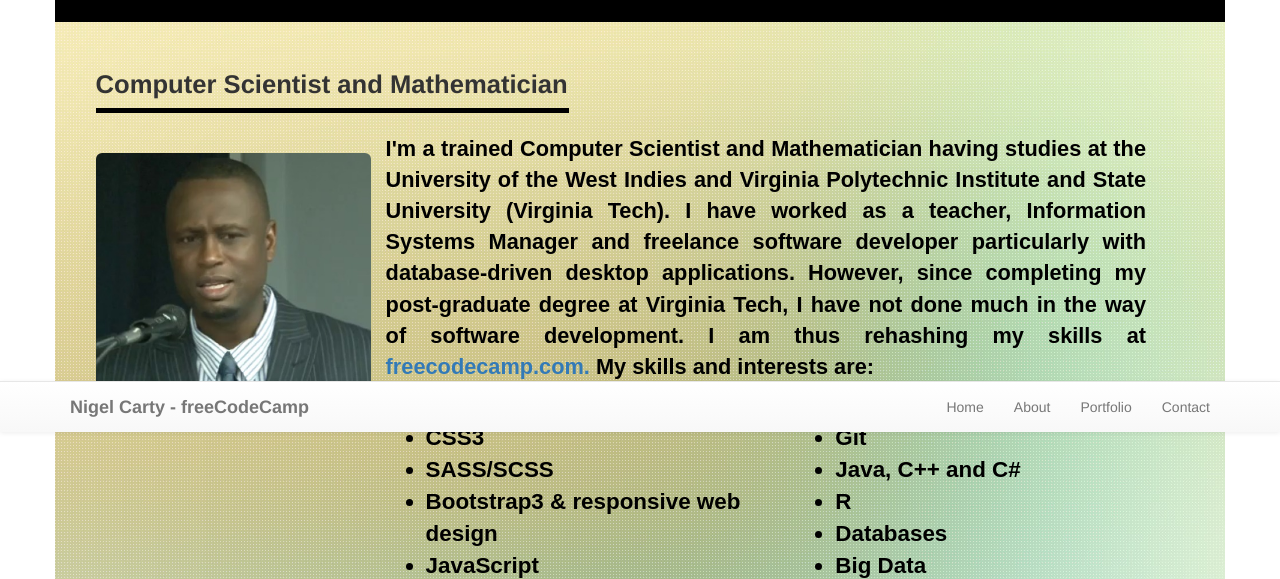
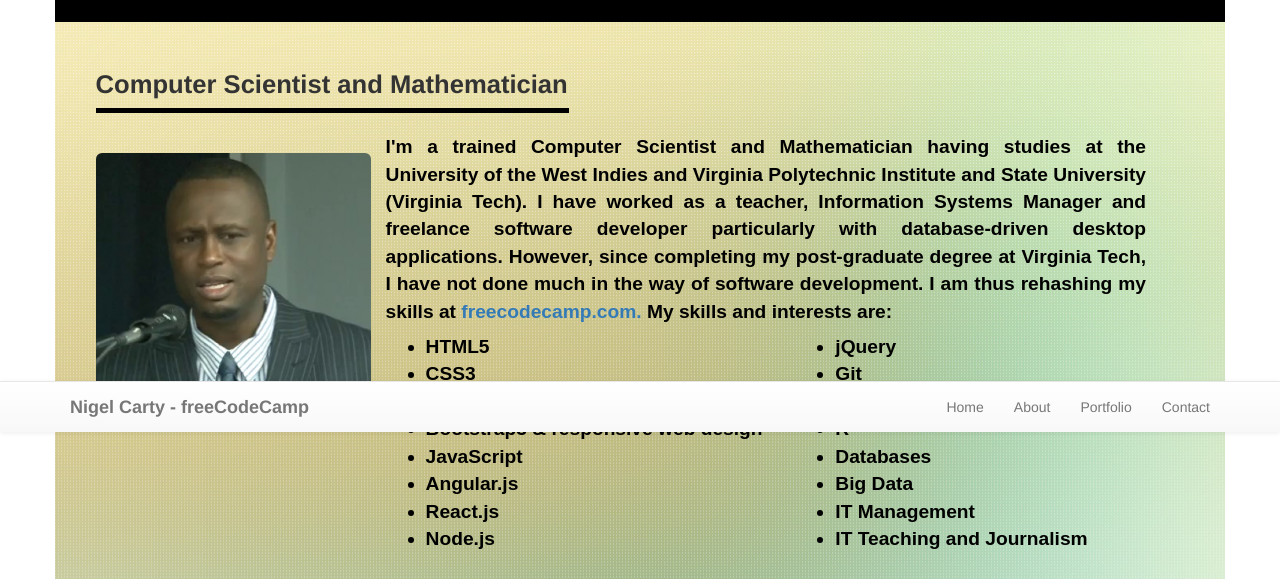
Before and after one commit to nacarty/nacarty.github.io, a plain HTML site: page index.html in a window 1280 px wide. Shown: the part 368-947 px from the top of the page. Drawn offline with nearby package versions, Linux system fonts and the light colour scheme.

Commit message:
font size change

```diff
--- a/index.html
+++ b/index.html
@@ -41,7 +41,7 @@
 }
 #who-div p{
    color:black;
-   font-size:1.7vw;
+   font-size:1.5vw;
    font-family:arial;
    text-align:justify;
    margin:0 5vw 1vh 2vw;
@@ -54,7 +54,7 @@
     -webkit-column-gap: 35px; /* Chrome, Safari, Opera */
     -moz-column-gap: 35px; /* Firefox */
     column-gap: 35px;
-    font-size:1.75vw;
+    font-size:1.5vw;
     font-family:arial;
     color:black;
 }
```
